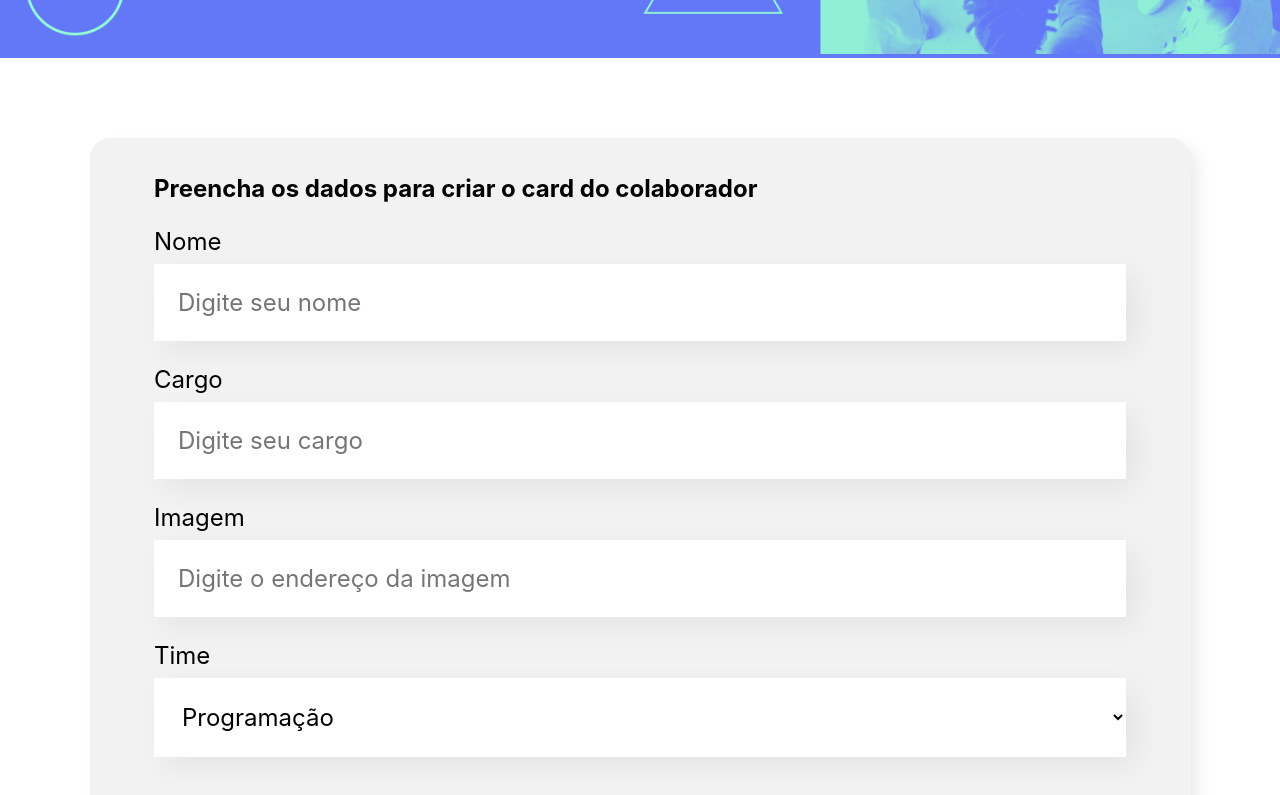
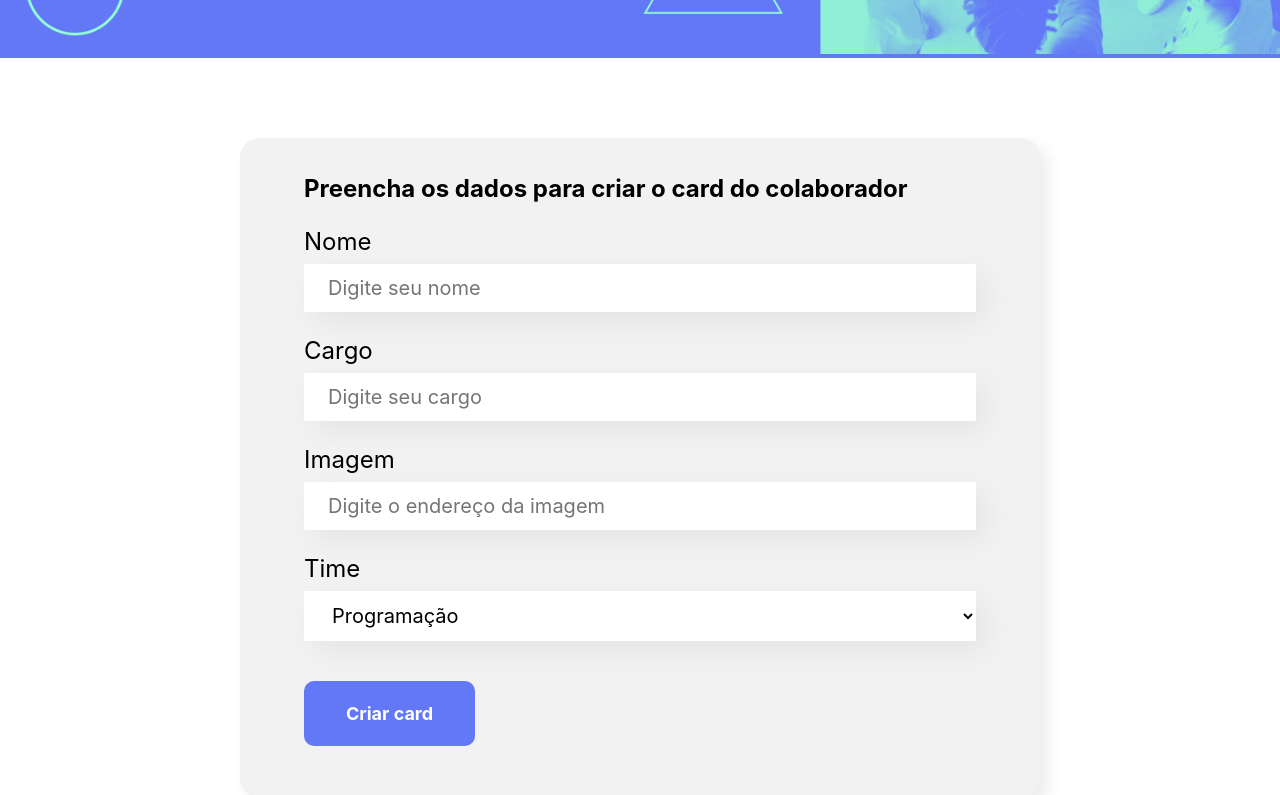
Before and after one commit to rafaelpequino/organo, a React (Create React App) app: page / in a window 1280 px wide. Shown: the part 440-1235 px from the top of the page. Built offline with nearby package versions, Linux system fonts and the light colour scheme.

Commit message:
Diminui tamanho do form

```diff
--- a/src/components/CampoTexto/CampoTexto.css
+++ b/src/components/CampoTexto/CampoTexto.css
@@ -13,6 +13,6 @@
     box-shadow: 10px 10px 30px rgba(0, 0, 0, 0.06);
     width: 100%;
     border: none;
-    font-size: 24px;
-    padding: 24px;
+    font-size: 20px;
+    padding: 12px 24px;
 }
--- a/src/components/Formulario/Formulario.css
+++ b/src/components/Formulario/Formulario.css
@@ -6,7 +6,7 @@
 
 .formulario form {
     width: 100%;
-    max-width: 1100px;
+    max-width: 800px;
     background-color: #f2f2f2;
     border-radius: 20px;
     padding: 36px 64px;
--- a/src/components/ListaSuspensa/ListaSuspensa.css
+++ b/src/components/ListaSuspensa/ListaSuspensa.css
@@ -13,6 +13,6 @@
     box-shadow: 10px 10px 30px rgba(0, 0, 0, 0.06);
     width: 100%;
     border: none;
-    font-size: 24px;
-    padding: 24px;
+    font-size: 20px;
+    padding: 12px 24px;
 }
```
